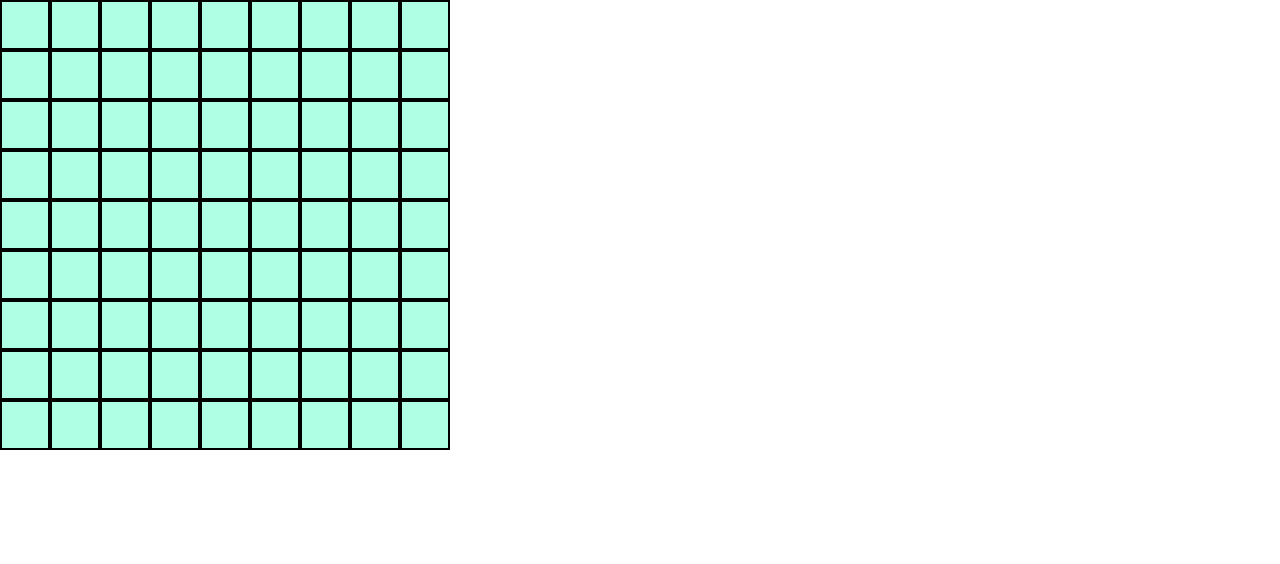
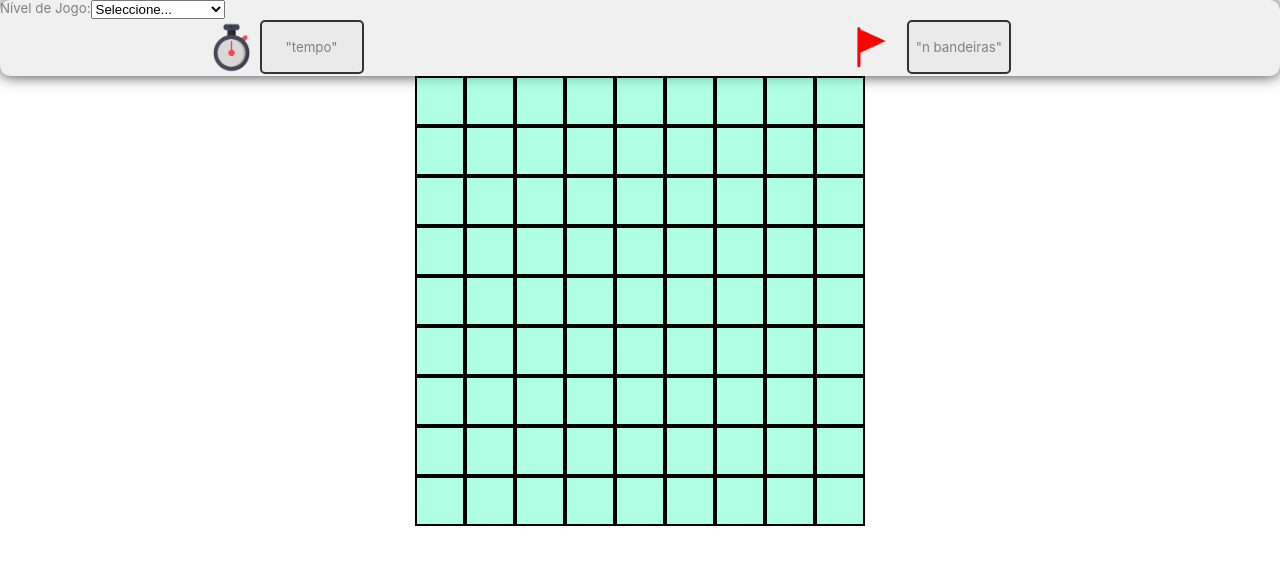
Before and after one commit to catarinagraca/mineswepeer, a React (Create React App) app: page / in a window 1280 px wide. Shown: the top 564 px of the page. Built offline with nearby package versions, Linux system fonts and the light colour scheme.

Commit message:
minesweeper

```diff
--- a/src/App.js
+++ b/src/App.js
@@ -1,9 +1,14 @@
 import './App.css';
 import Tabuleiro from './componentes/tabuleiro/tabuleiro';
+import PainelControlo from './componentes/painel controlo/painelControlo';
 
 function App() {
     return(
-        <Tabuleiro></Tabuleiro>
+        <div>
+            <PainelControlo></PainelControlo>
+            <Tabuleiro></Tabuleiro>
+        </div>
+
     )
 }
 
--- /dev/null
+++ b/src/componentes/painel controlo/painelControlo.css
@@ -0,0 +1,38 @@
+.painel-controlo{
+    background-color: #f1f0f0;
+    box-shadow: 0px 0px 15px rgba(0, 0, 0, 0.8);
+    border-radius: 10px;
+    font-size: smaller;
+    color: grey;
+    width: fit-content;
+    margin:auto;
+    border: 3px solid var(--globalColor);
+    display: flex;
+    flex-direction: column;
+}
+
+.info{
+    display: flex;
+    align-items: center;
+    justify-content: center;
+}
+
+.info2{
+    display: flex;
+
+}
+
+.imagens{
+    width: 10%;
+
+}
+.texto{
+    width: 100px;
+    height: 50px;
+    background-color: #eaeaea;
+    border: 2px solid #333;
+    border-radius: 5px;
+    display: flex;
+    justify-content: center;
+    align-items: center;
+}
--- /dev/null
+++ b/src/componentes/painel controlo/painelControlo.jsx
@@ -0,0 +1,34 @@
+import { useState } from 'react';
+import React from "react";
+import './painelControlo.css'
+
+export default function PainelControlo(){
+
+    /*const [nivelJogo, setNivelJogo] = useState("básico");*/
+
+    return(
+        <div className="painel-controlo">
+            <div className='info2'>Nível de Jogo:
+                <select >
+                        <option selected value="0">Seleccione...</option>
+                        <option value="1">Básico (9x9)</option>
+                        <option value="2">Intermédio (16x16)</option>
+                        <option value="3">Avançado (30x16)</option>
+                </select>
+            </div>
+
+
+            <div className='info2'>
+                <div className='info'>
+                    <img src="/imagens/relogio.png" className='imagens'></img>
+                    <div className='texto'>"tempo"</div>
+                </div>
+                <div className='info'>
+                    <img src="/imagens/redflag.png" className='imagens'></img>
+                    <div className='texto'>"n bandeiras"</div>
+                </div>
+            </div>
+
+        </div>
+    )
+}
--- a/src/componentes/quadrado/quadrado.css
+++ b/src/componentes/quadrado/quadrado.css
@@ -4,3 +4,7 @@
     border: black 2px solid;
     background-color: rgba(127, 255, 212, 0.623);
 }
+
+.red{
+    background-color: #ff0000;
+}
--- a/src/componentes/quadrado/quadrado.jsx
+++ b/src/componentes/quadrado/quadrado.jsx
@@ -1,8 +1,18 @@
-import React from "react";
+import React ,{ useState }from "react";
 import './quadrado.css';
 
 export default function Quadrado(){
+
+    const [clicado, setClicado] = useState(false);
+
+    // Função para lidar com o clique no quadrado
+    const handleClick = () => {
+        // Altera o estado para indicar que o quadrado foi clicado
+        setClicado(true);
+    };
+    const estiloQuadrado = clicado ? 'quadrado red' : 'quadrado'
+
     return(
-        <button className="quadrado"></button>
+        <button className={estiloQuadrado} onClick={handleClick}></button>
     )
 }
--- a/src/componentes/tabuleiro/tabuleiro.css
+++ b/src/componentes/tabuleiro/tabuleiro.css
@@ -1,6 +1,8 @@
 .tabuleiro {
     display: flex;
     flex-direction: column;
+    width: auto;
+    align-items: center;
 }
 
 .linha {
```
Also changed, not shown: public/imagens/redflag.png (added), public/imagens/relogio.png (added).
